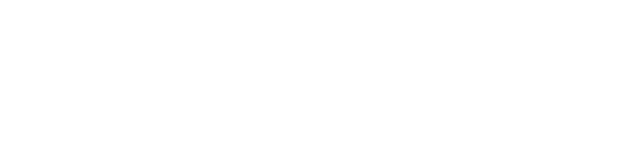
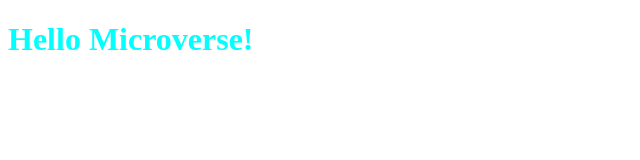
Before and after one commit to kal2944/Hello-world, a plain HTML site: page index.html in a window 1280 px wide. Shown: the whole page, without its empty margins (0-640 px from the left). Drawn offline with Linux system fonts and the light colour scheme.

Commit message:
fix index page indentation

```diff
--- a/index.html
+++ b/index.html
@@ -4,10 +4,10 @@
   <meta charset="UTF-8">
   <meta http-equiv="X-UA-Compatible" content="IE=edge">
   <meta name="viewport" content="width=device-width, initial-scale=1.0">
+  <link rel="stylesheet" href="style.css">
   <title>Document</title>
 </head>
 <body>
- <h1 class="header"></h1>
-
+  <h1 class="header">Hello Microverse!</h1>
 </body>
 </html>
```
